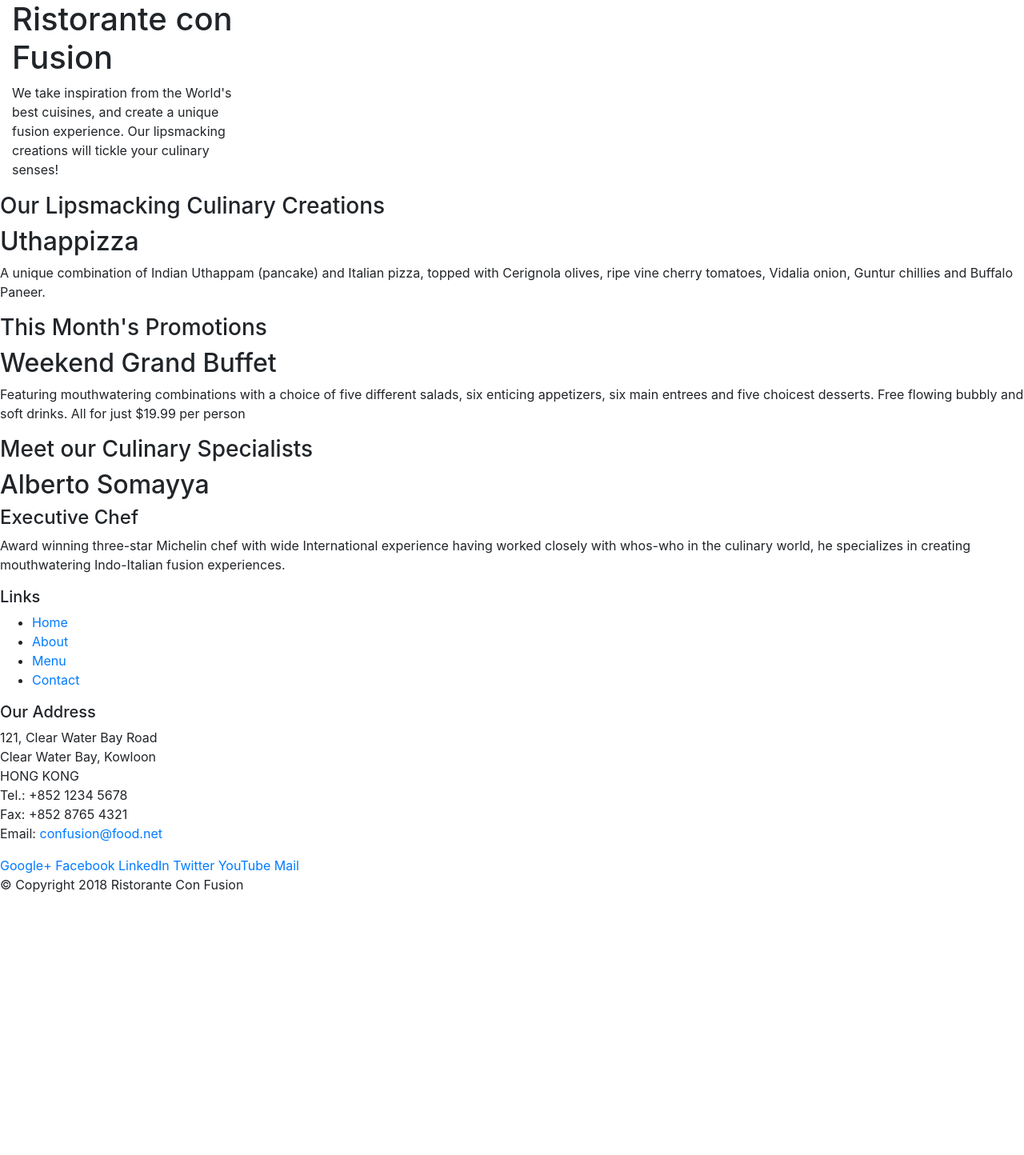
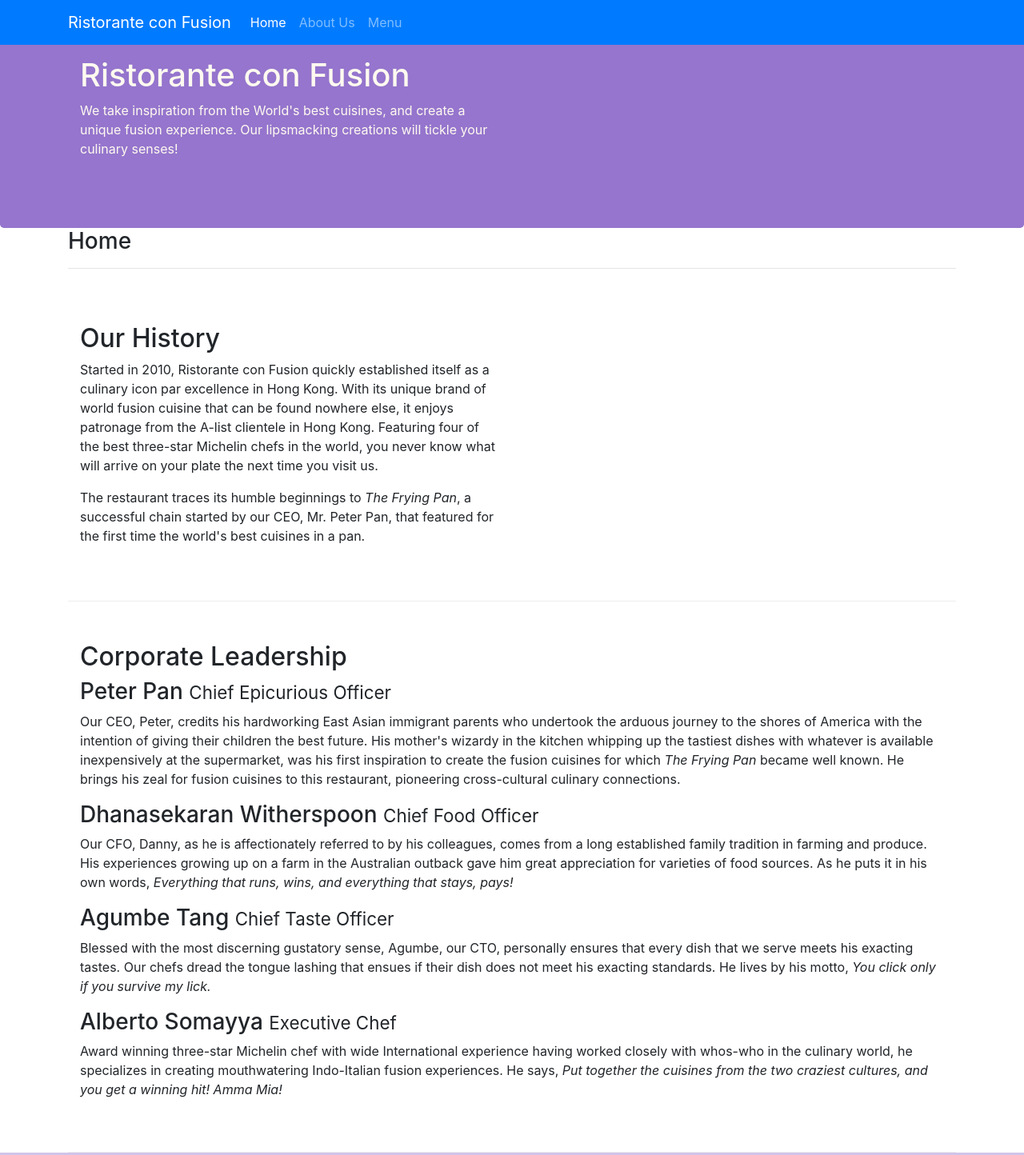
Before and after one commit to AbdulMunimKhan/bootstrap_assignment, a website: page bootstrap_assignment/index.html in a window 1280 px wide. Shown: the top 1444 px of the page at 80% size. Before the commit the page ends 1134 px from the top, so only its background shows below. Drawn offline with nearby package versions, Linux system fonts and the light colour scheme.

Commit message:
Navbar and Breadcrumb added

```diff
--- a/bootstrap_assignment/index.html
+++ b/bootstrap_assignment/index.html
@@ -2,73 +2,102 @@
 <html lang="en">
 
 <head>
-    <title>Ristorante Con Fusion</title>
-    <meta charset="utf-8">
+
+    <title>Ristorante Con Fusion: Home</title>
+    <meta name="viewport" content="width=device-width, initial-scale=1,shrink-to-fit=no">
+    <link rel="stylesheet" href="https://maxcdn.bootstrapcdn.com/bootstrap/4.0.0/css/bootstrap.min.css" integrity="sha384-Gn5384xqQ1aoWXA+058RXPxPg6fy4IWvTNh0E263XmFcJlSAwiGgFAW/dAiS6JXm" crossorigin="anonymous">
     <link rel="stylesheet" href="node_modules/bootstrap/dist/css/bootstrap.min.css">
+    <link rel="stylesheet" href="css/styles.css">
 </head>
 
 <body>
-
-    <header>
-        <div>
-            <div>
-                <div class="col-md-3">
+    <nav class="navbar navbar-dark fixed-top navbar-collapse navbar-expand-sm bg-primary">
+        <div class="container">
+            <button class="navbar-toggler" type="button" data-toggle="collapse" data-target="#Navbar">
+                <span class="navbar-toggler-icon"></span>
+            </button>
+            <a href="#" class="navbar-brand">Ristorante con Fusion</a>
+            <div class="collapse navbar-collapse"  id="Navbar">
+                <ul class="navbar-nav mr-auto">
+                    <li class="nav-item active"><a href="#" class="nav-link">Home</a></li>
+                    <li class="nav-item"><a href="./aboutus.html" class="nav-link">About Us</a></li>
+                    <li class="nav-item"><a href="#" class="nav-link">Menu</a></li>
+                </ul>
+            </div>
+        </div>
+    </nav>
+    <header class="jumbotron">
+        <div class="container">
+            <div class="row row-header">
+                <div class="col-12 col-sm-6">
                     <h1>Ristorante con Fusion</h1>
                     <p>We take inspiration from the World's best cuisines, and create a unique fusion experience. Our lipsmacking creations will tickle your culinary senses!</p>
                 </div>
-                <div class="col-md-9">
+                <div class="col-12 col-auto">
                 </div>
             </div>
         </div>
     </header>
 
-    <div>
-        <div>
-            <div>
-                <h3>Our Lipsmacking Culinary Creations</h3>
-            </div>
-            <div>
-                <h2>Uthappizza</h2>
-                <p>A unique combination of Indian Uthappam (pancake) and Italian pizza, topped with Cerignola olives, ripe vine cherry tomatoes, Vidalia onion, Guntur chillies and Buffalo Paneer.</p>
+    <div class="container">
+        <div class="row">
+            <div class="col-12">
+               <h3>Home</h3>
+               <hr>
             </div>
         </div>
 
+        <div class="row row-content align-items-center">
+            <div class="col-12 col-sm-6">
+                <h2>Our History</h2>
 
-        <div>
-            <div>
-                <h3>This Month's Promotions</h3>
+                <p>Started in 2010, Ristorante con Fusion quickly established itself as a culinary icon par excellence in Hong Kong. With its unique brand of world fusion cuisine that can be found nowhere else, it enjoys patronage from the A-list clientele in Hong Kong.  Featuring four of the best three-star Michelin chefs in the world, you never know what will arrive on your plate the next time you visit us.</p>
+                <p>The restaurant traces its humble beginnings to <em>The Frying Pan</em>, a successful chain started by our CEO, Mr. Peter Pan, that featured for the first time the world's best cuisines in a pan.</p>
             </div>
             <div>
-                <h2>Weekend Grand Buffet</h2>
-                <p>Featuring mouthwatering combinations with a choice of five different salads, six enticing appetizers, six main entrees and five choicest desserts. Free flowing bubbly and soft drinks. All for just $19.99 per person </p>
             </div>
         </div>
+        <div class="row row-content">
+            <div class="col-12 col-sm-12">
+                <h2>Corporate Leadership</h2>
+                <h3>Peter Pan <small>Chief Epicurious Officer</small></h3>
 
-        <div>
-            <div>
-                <h3>Meet our Culinary Specialists</h3>
+                <p class="d-none d-sm-block">Our CEO, Peter, credits his hardworking East Asian immigrant parents who undertook the arduous journey to the shores of America with the intention of giving their children the best future. His mother's wizardy in the kitchen whipping up the tastiest dishes with whatever is available inexpensively at the supermarket, was his first inspiration to create the fusion cuisines for which <em>The Frying Pan</em> became well known. He brings his zeal for fusion cuisines to this restaurant, pioneering cross-cultural culinary connections.</p>
+
+                <h3>Dhanasekaran Witherspoon <small>Chief Food Officer</small></h3>
+
+
+                <p class="d-none d-sm-block">Our CFO, Danny, as he is affectionately referred to by his colleagues, comes from a long established family tradition in farming and produce. His experiences growing up on a farm in the Australian outback gave him great appreciation for varieties of food sources. As he puts it in his own words, <em>Everything that runs, wins, and everything that stays, pays!</em></p>
+
+
+                <h3>Agumbe Tang <small>Chief Taste Officer</small></h3>
+
+                <p class="d-none d-sm-block">Blessed with the most discerning gustatory sense, Agumbe, our CTO, personally ensures that every dish that we serve meets his exacting tastes. Our chefs dread the tongue lashing that ensues if their dish does not meet his exacting standards. He lives by his motto, <em>You click only if you survive my lick.</em></p>
+
+
+                <h3>Alberto Somayya <small>Executive Chef</small></h3>
+
+                <pclass="d-none d-md-block">Award winning three-star Michelin chef with wide International experience having worked closely with whos-who in the culinary world, he specializes in creating mouthwatering Indo-Italian fusion experiences. He says, <em>Put together the cuisines from the two craziest cultures, and you get a winning hit! Amma Mia!</em></p>
+
             </div>
-            <div>
-                <h2>Alberto Somayya</h2>
-                <h4>Executive Chef</h4>
-                <p>Award winning three-star Michelin chef with wide International experience having worked closely with whos-who in the culinary world, he specializes in creating mouthwatering Indo-Italian fusion experiences. </p>
-            </div>
-        </div>
+
+       </div>
+
     </div>
 
-    <footer>
-        <div>
-            <div>
-                <div>
+    <footer class="footer">
+        <div class="container">
+            <div class="row">
+                <div class="col-4 offset-1 col-sm-2">
                     <h5>Links</h5>
-                    <ul>
+                    <ul class="list-unstyled">
                         <li><a href="#">Home</a></li>
-                        <li><a href="#">About</a></li>
+                        <li><a href="./aboutus.html">About</a></li>
                         <li><a href="#">Menu</a></li>
                         <li><a href="#">Contact</a></li>
                     </ul>
                 </div>
-                <div>
+                <div class="col-7 col-sm-5">
                     <h5>Our Address</h5>
                     <address>
 		              121, Clear Water Bay Road<br>
@@ -79,8 +108,8 @@
 		              Email: <a href="mailto:confusion@food.net">confusion@food.net</a>
 		           </address>
                 </div>
-                <div>
-                    <div>
+                <div class="col-12 col-sm-4 align-self-center">
+                    <div class="text-center">
                         <a href="http://google.com/+">Google+</a>
                         <a href="http://www.facebook.com/profile.php?id=">Facebook</a>
                         <a href="http://www.linkedin.com/in/">LinkedIn</a>
@@ -90,20 +119,19 @@
                     </div>
                 </div>
            </div>
-           <div>
-                <div>
+           <div class="row justify-content-center">
+                <div class="col-auto">
                     <p>© Copyright 2018 Ristorante Con Fusion</p>
                 </div>
            </div>
         </div>
     </footer>
-
     <script type="text/javascript" src="node_modules/jquery/dist/jquery.slim.min.js">
-</script>
-<script type="text/javascript" src="node_modules/proper.js/dist/umd/proper.js">
-</script>
-<script type="text/javascript" src="node_modules/bootstrap/dist/js/bootstrap.min.js">
-</script>
+    </script>
+    <script type="text/javascript" src="node_modules/proper.js/dist/umd/proper.js">
+    </script>
+    <script type="text/javascript" src="node_modules/bootstrap/dist/js/bootstrap.min.js">
+    </script>
 </body>
 
 </html>
```
Also changed, not shown: bootstrap_assignment/aboutus.html (+19 -1 lines).
